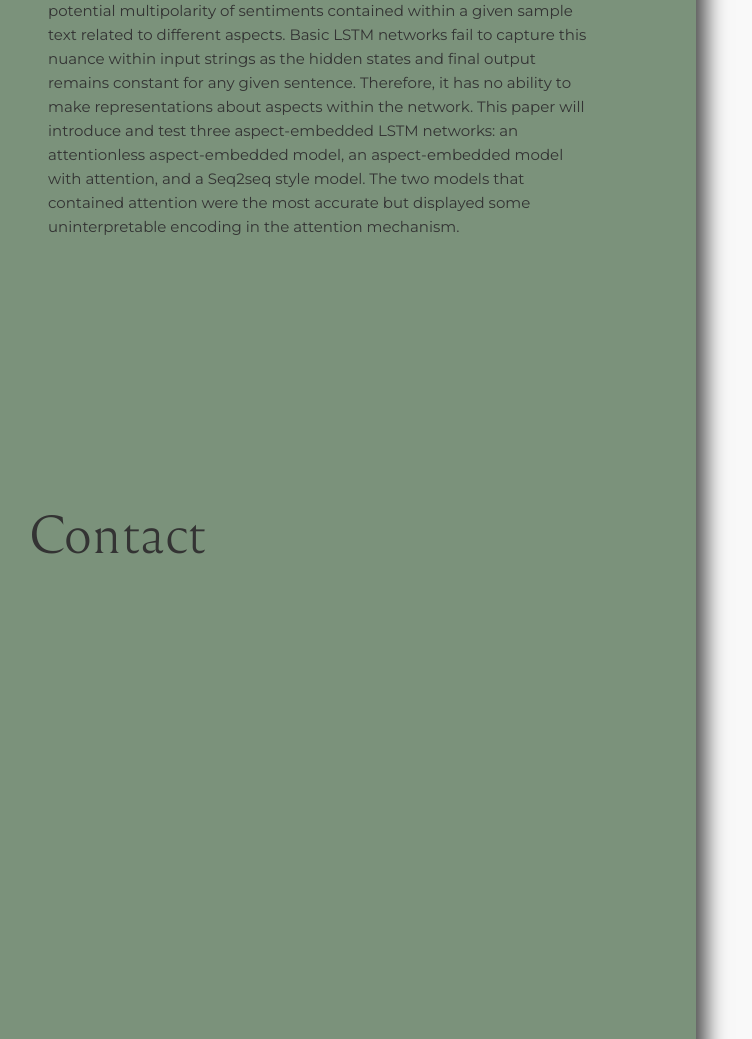
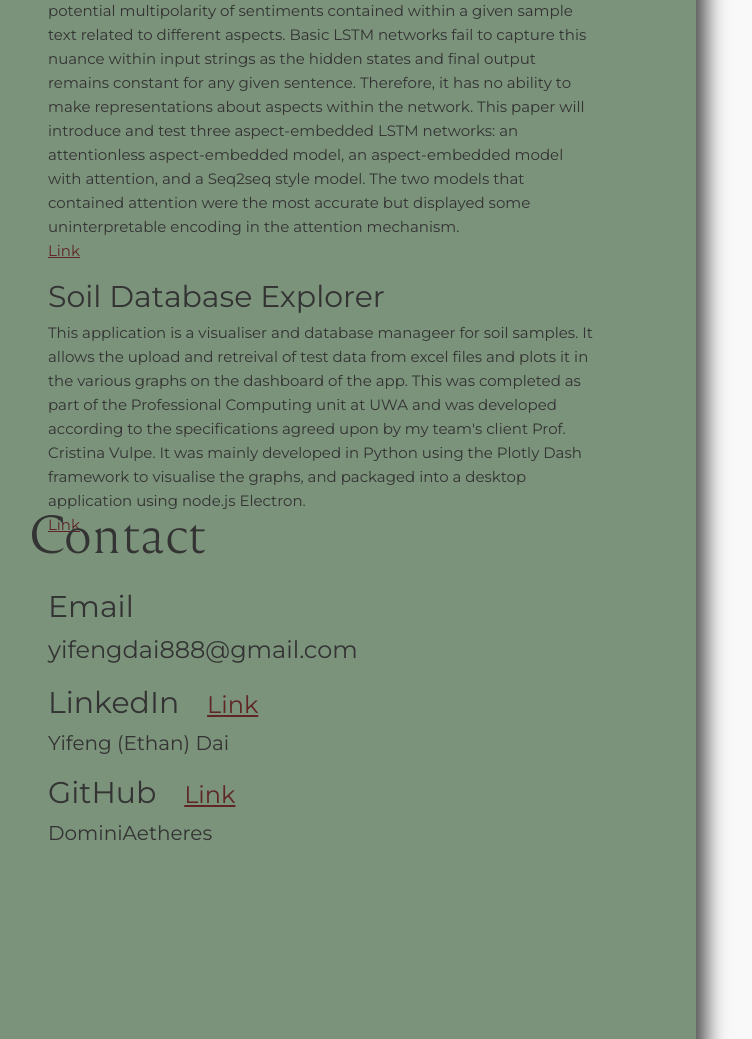
Before and after one commit to DominiAetheres/personal-website, a Flask app: page / in a window 1280 px wide. Shown: the part 2007-3046 px from the top of the page, without its empty margins (72-824 px from the left). Run offline with Flask 3, Linux system fonts and the light colour scheme; some web fonts are replaced.

Commit message:
filled in contact section and added a project

```diff
--- a/app/static/style.css
+++ b/app/static/style.css
@@ -222,13 +222,44 @@ main {
     padding-left: 20px;
 }
 
+.info .user {
+    text-align: left;
+    font-size: 20px;
+    font-family: "Monserrat", sans-serif;
+    font-weight: 200;
+    padding-left: 20px;
+}
 
+.info .contact {
+    text-align: left;
+    font-size: 24px;
+    font-family: "Monserrat", sans-serif;
+    font-weight: 200;
+    padding-left: 20px;
+}
 
-/* Links */
-a {
-    color: #0073e6;
+.entry a {
+    text-align: left;
+    font-size: 24px;
+    font-family: "Monserrat", sans-serif;
+    font-weight: 200;
+    padding-left: 20px;
+    color: #602626;
 }
 
 a:hover {
     text-decoration: underline;
 }
+
+.copy {
+    text-align: left;
+    font-size: 15px;
+    font-family: "Reforma", sans-serif;
+    font-weight: 200;
+    padding-left: 20px;
+
+    display: flex;
+    position: fixed;
+    bottom: 0;
+    z-index: 1;
+}
--- a/app/templates/landing.html
+++ b/app/templates/landing.html
@@ -52,6 +52,20 @@
                 This paper will introduce and test three aspect-embedded LSTM networks: an attentionless aspect-embedded model, an
                 aspect-embedded model with attention, and a Seq2seq style model. The two models that contained attention were the most
                 accurate but displayed some uninterpretable encoding in the attention mechanism.
+                <br>
+                <a href="https://github.com/DominiAetheres/lstm-models-for-sentiment-analysis" style="color: #602626;">Link</a>
+            </div>
+            <div class="entry">
+                Soil Database Explorer
+            </div>
+            <div class="desc">
+                This application is a visualiser and database manageer for soil samples. It allows the upload and retreival of test data
+                from excel files and plots it in the various graphs on the dashboard of the app. This was completed as part of the
+                Professional Computing unit at UWA and was developed according to the specifications agreed upon by my team's client
+                Prof. Cristina Vulpe. It was mainly developed in Python using the Plotly Dash framework to visualise the graphs, and packaged
+                into a desktop application using node.js Electron.
+                <br>
+                <a href="https://github.com/CurryduckwithEC/CITS3200-Laboratory-Testing-Database" style="color: #602626;">Link</a>
             </div>
         </div>
     </div>
@@ -59,6 +73,24 @@
     <div id="contact" class="card">
         <div class="info">
             <h1>Contact</h1>
+            <div class="entry">
+                Email
+            </div>
+            <div class="contact">
+                yifengdai888@gmail.com
+            </div>
+            <div class="entry">
+                LinkedIn <a href="https://github.com/CurryduckwithEC/CITS3200-Laboratory-Testing-Database">Link</a>
+            </div>
+            <div class="user">
+                Yifeng (Ethan) Dai
+            </div>
+            <div class="entry">
+                GitHub <a href="https://github.com/DominiAetheres">Link</a>
+            </div>
+            <div class="user">
+                DominiAetheres
+            </div>
         </div>
     </div>
 </div>
```
